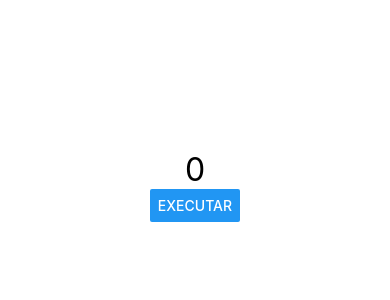
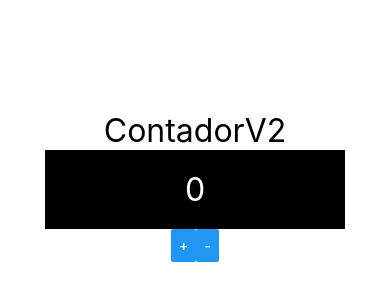
Before and after one commit to paulosvdd05/curso-react-native, a React Native app: screen / in a window 390 px wide. Shown: the part 236-536 px from the top of the page. Built offline with nearby package versions, Linux system fonts and the light colour scheme.

Commit message:
Comunicacao Direta e Indireta com contador

```diff
--- a/src/App.tsx
+++ b/src/App.tsx
@@ -1,9 +1,8 @@
 import React from "react";
 import  { View, Text, StyleSheet } from "react-native"
 
-
-import Pai from "./components/indireta/Pai"
-
+import ContadorV2 from "./components/contador/ContadorV2";
+// import Pai from "./components/indireta/Pai"
 // import Contador from "./components/Contador";
 // import Botao from "./components/Botao";
 // import Titulo from "./components/Titulo";
@@ -15,9 +14,9 @@
 export default () => (
     <View style={style.App}>
 
+       <ContadorV2 />
+        {/*
         <Pai />
-
-        {/*
         <Pai />
         <Contador inicial={100} passo={12} />
         <Filho a={x} b={y} />
--- /dev/null
+++ b/src/components/contador/ContadorBotoes.tsx
@@ -0,0 +1,18 @@
+import React from 'react'
+import {View, Text, Button, StyleSheet} from 'react-native'
+
+
+export default props => {
+    return (
+        <View style={style.Botoes}>
+            <Button title="+" onPress={props.inc} />
+            <Button title="-" onPress={props.dec} />
+        </View>
+    )
+}
+
+const style = StyleSheet.create({
+    Botoes:{
+        flexDirection: "row"
+    }
+})
--- /dev/null
+++ b/src/components/contador/ContadorDisplay.tsx
@@ -0,0 +1,24 @@
+import React from 'react'
+import {View, Text, StyleSheet} from 'react-native'
+import Estilo from '../estilo'
+
+export default props => {
+    return (
+        <View style={style.Display}>
+        <Text style={[Estilo.txtG, style.DisplayText]}>
+                {props.num}
+        </Text>
+        </View>
+    )
+}
+
+const style = StyleSheet.create({
+    Display:{
+        backgroundColor: '#000',
+        padding:20,
+        width:300
+    },
+    DisplayText:{
+        color: '#fff'
+    }
+})
--- /dev/null
+++ b/src/components/contador/ContadorV2.tsx
@@ -0,0 +1,24 @@
+import React, {useState} from 'react'
+import {View, Text} from 'react-native'
+import Estilo from '../estilo'
+
+import ContadorDisplay from './ContadorDisplay'
+import ContadorBotoes from './ContadorBotoes'
+
+export default props  => {
+
+    const [num, setNum] = useState(0)
+
+    const inc = () => setNum(num+1)
+    const dec = () => setNum(num-1)
+    return (
+
+        <>
+        <Text style={Estilo.txtG}>
+                ContadorV2
+        </Text>
+        <ContadorDisplay num={num}/>
+        <ContadorBotoes inc={inc} dec={dec} />
+        </>
+    )
+}
```
